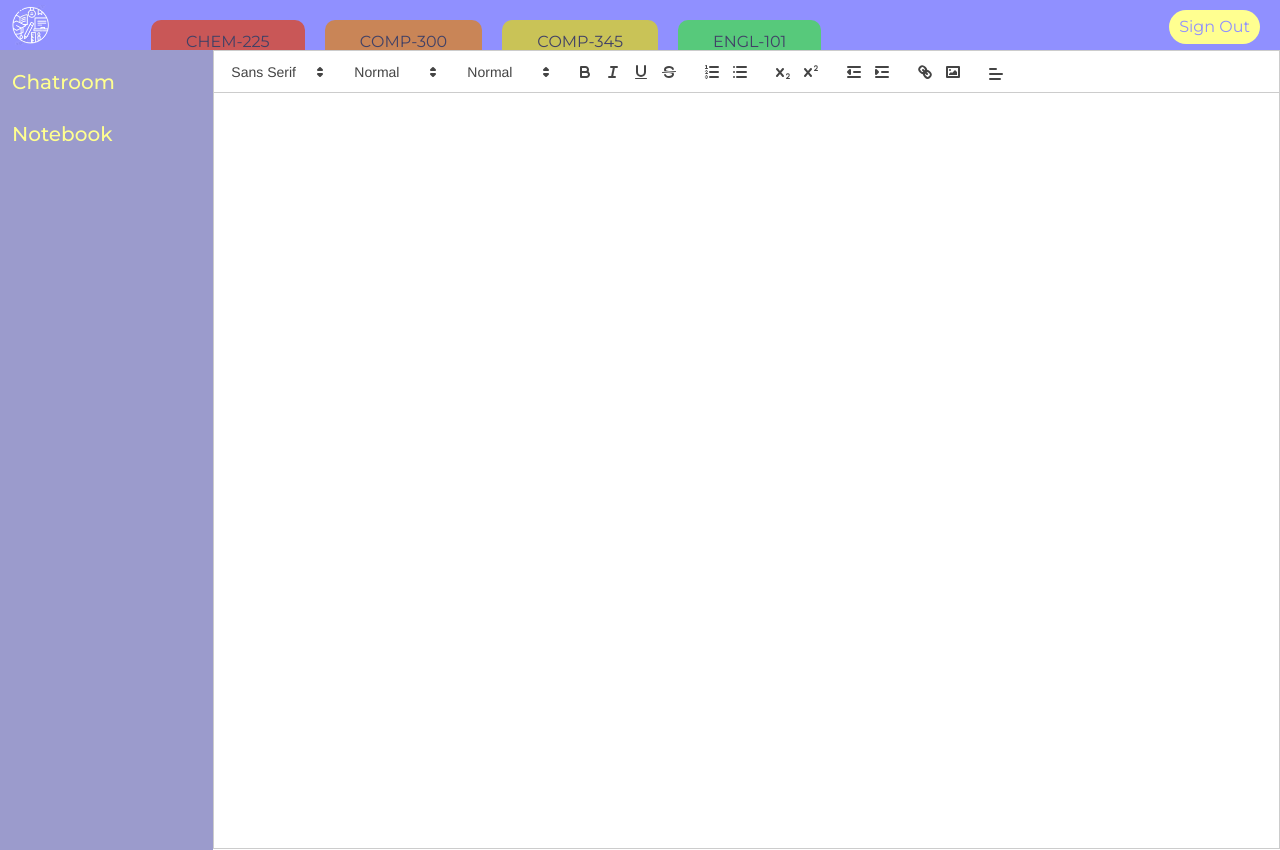
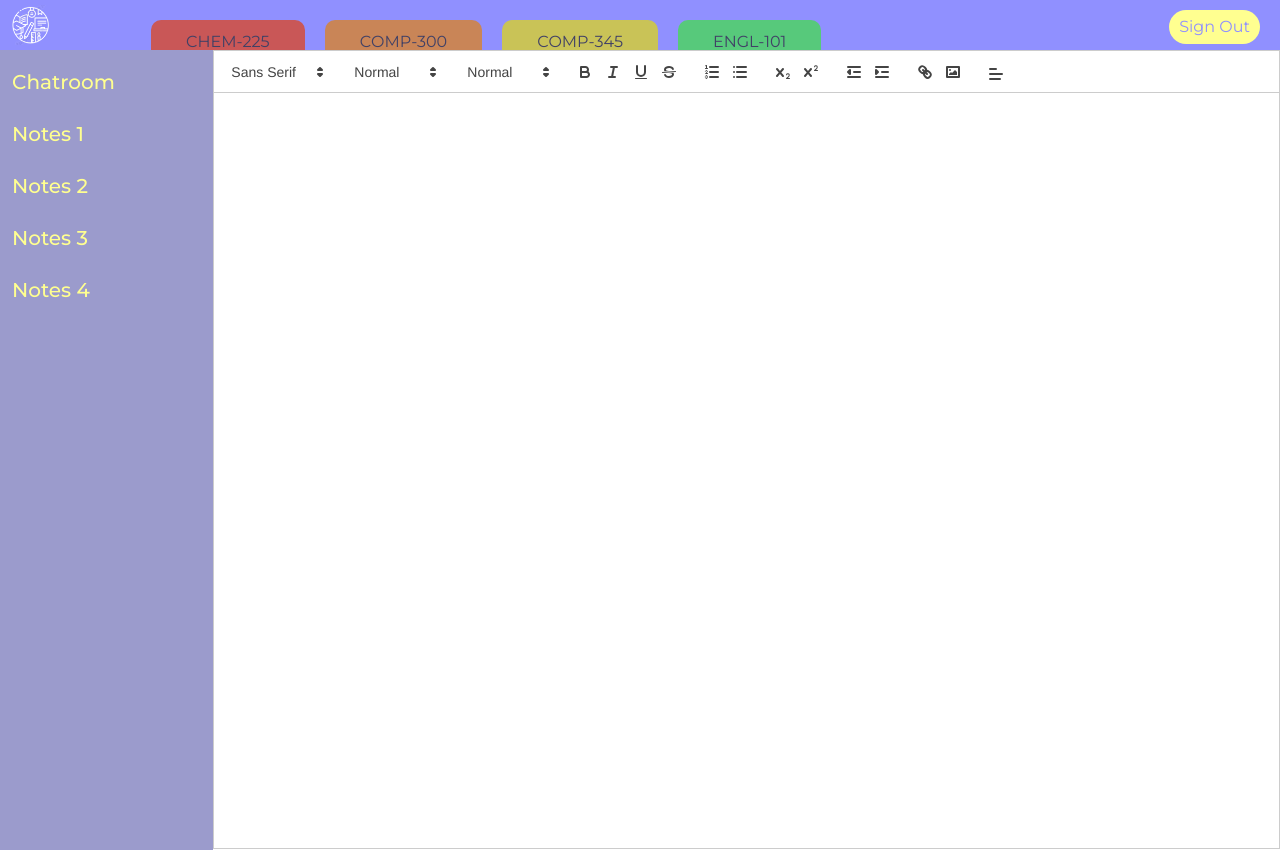
Before and after one commit to GHGFaber/ScribbleStudent, a React (Vite) app in the folder Frontend/: page /notebook in a window 1280 px wide. Built offline with nearby package versions, Linux system fonts and the light colour scheme.

Commit message:
Added support for multiple note pages

```diff
--- a/Frontend/src/App.jsx
+++ b/Frontend/src/App.jsx
@@ -4,10 +4,12 @@ import LoginPage from './pages/LoginPage.jsx';
 import CreateAccount from './pages/CreateAccount.jsx';
 import Chatroom from './pages/Chatroom.jsx';
 import Notebook from './pages/Notebook.jsx';
-import {useState} from 'react';
+import {createRef, useState} from 'react';
 import {BrowserRouter, Routes, Route} from "react-router-dom";
 
 function App() {
+
+  const [initial, setInitial] = useState('');
 
   const [chats, setChats] = useState([
     {
@@ -80,6 +82,33 @@ function App() {
     }
   ]);
 
+  const [userNotes, setUserNotes] = useState([
+    {
+      title: "Notes 1",
+      filename: "notes1.txt",
+      fileID: 1234567890,
+      text: "I'm just playing games"
+    },
+    {
+      title: "Notes 2",
+      filename: "notes2.txt",
+      fileID: 9876543210,
+      text: "I know that's plastic love"
+    },
+    {
+      title: "Notes 3",
+      filename: "notes3.txt",
+      fileID: 2252252250,
+      text: "Dance to the plastic beat"
+    },
+    {
+      title: "Notes 4",
+      filename: "notes4.txt",
+      fileID: 7777777777,
+      text: "Another morning comes"
+    }
+  ]);
+
   return (
     <BrowserRouter>
       <div className="App">
@@ -87,8 +116,8 @@ function App() {
             <Route index element={<Home/>}/>
             <Route path="login-page" element={<LoginPage/>}/>
             <Route path="create-account" element={<CreateAccount/>}/>
-            <Route path="notebook" element={<Notebook classes={classes}/>}/>
-            <Route path="chatroom" element={<Chatroom chats={chats} classes={classes} activeUsers={activeUsers} inactiveUsers={inactiveUsers}/>}/>
+            <Route path="notebook" element={<Notebook classes={classes} notePages={userNotes} initData={initial}/>}/>
+            <Route path="chatroom" element={<Chatroom chats={chats} classes={classes} activeUsers={activeUsers} inactiveUsers={inactiveUsers} notePages={userNotes}/>}/>
         </Routes>
       </div>
     </BrowserRouter>
--- a/Frontend/src/components/Sidebar.jsx
+++ b/Frontend/src/components/Sidebar.jsx
@@ -1,5 +1,30 @@
 import {Link} from "react-router-dom";
-function Sidebar() {
+function Sidebar({parentCallback, notePages, initData, temp}) {
+
+    let targetFile = '';
+
+    function get_that_file(setOfNotes, filename) {
+        return setOfNotes.find((page) => page.filename == filename);
+    }
+
+    function get_that_file_wrapper(setOfNotes, filename, data) {
+        if (targetFile == '') {
+            targetFile = get_that_file(setOfNotes, filename);
+        } else {
+            targetFile = initData;
+            console.log("target is " + targetFile.name);
+        }
+        console.log(filename);
+        console.log("This was clicked");
+        parentCallback(targetFile, data);
+        temp = data;
+        console.log("The temp is " + temp.filename);
+        if (data != '') {
+            targetFile = data;
+            console.log("The target is " + targetFile.filename);
+        }
+    }
+
     return (
         <sidebar>
             <div className="the-column">
@@ -11,13 +36,17 @@ function Sidebar() {
                             </div>
                         </Link>
                     </li>
-                    <li className="side-list">
-                        <Link className="the-link" to="/notebook">
+                    {
+                        notePages.map(page => (
+                        <li className="side-list">
+                            <Link className="the-link" to={{pathname: "/notebook", state: "hello"}} targetPage={targetFile} onClick={() => get_that_file_wrapper(notePages, page.filename, page)}>
                             <div className="side-selection">
-                                <h5>Notebook</h5>
+                                <h5>{page.title}</h5>
                             </div>
-                        </Link>
-                    </li>
+                            </Link>
+                        </li>
+                        ))
+                    }
                 </ul>
             </div>
         </sidebar>
--- a/Frontend/src/pages/Chatroom.jsx
+++ b/Frontend/src/pages/Chatroom.jsx
@@ -1,8 +1,17 @@
 import Navbar from "../components/Navbar.jsx";
 import Sidebar from "../components/Sidebar.jsx";
 import Userbar from "../components/Userbar.jsx";
+import {useState} from "react";
 
-function Chatroom({chats, classes, activeUsers, inactiveUsers}) {
+function Chatroom({chats, classes, activeUsers, inactiveUsers, notePages}) {
+
+    const [initData, setInitData] = useState('');
+    const [value, setValue] = useState('');
+    let temp = '';
+
+    let dummyCallback = (childData, initData) => {
+        initData = childData;
+    }
 
     function get_time(timestamp) {
         const date = new Date(timestamp);
@@ -34,7 +43,7 @@ function Chatroom({chats, classes, activeUsers, inactiveUsers}) {
             <div className="container-fluid">
                 <div className="row no-gutters">
                     <div className="col-2 column1">
-                        <Sidebar/>
+                        <Sidebar parentCallback={dummyCallback} notePages={notePages} initData={initData} temp={temp}/>
                     </div>
                     <div className="col-8 column2">
                         <div id="chat-window">
--- a/Frontend/src/pages/Notebook.jsx
+++ b/Frontend/src/pages/Notebook.jsx
@@ -3,8 +3,14 @@ import Sidebar from "../components/Sidebar.jsx";
 import ReactQuill from "react-quill";
 import 'react-quill/dist/quill.snow.css';
 import {useState} from "react";
-function Notebook({classes}) {
+function Notebook({classes, notePages, initData}) {
+
+    // const [initData, setInitData] = useState('');
     const [value, setValue] = useState('');
+    const temp = location.state;
+    console.log(location.state);
+
+    let currentFile = "";
     var toolbarOptions = [
         [{ 'font': [] }],
         [{ 'size': ['small', false, 'large', 'huge'] }],
@@ -20,6 +26,18 @@ function Notebook({classes}) {
         toolbar: toolbarOptions
     };
 
+    {/* currentFile.text */}
+
+    function get_that_data(childData, initData) {
+       if (initData != '') {
+            setValue(initData.text);
+            initData = '';
+       } else {
+            setValue(temp.text);
+            console.log("get_that_data()");
+       }
+    }
+
     return (
         <>
 
@@ -27,17 +45,15 @@ function Notebook({classes}) {
          <div className="container-fluid">
             <div className="row no-gutters">
                 <div className="col-2 column1">
-                    <Sidebar/>
+                    <Sidebar parentCallback={get_that_data} notePages={notePages} initData={initData}/>
                 </div>
                 <div className="col-10 column2 the-note-section">
-                    {/*<div id="note-window container-fluid"> */}
                     <ReactQuill
                         id="the-notes"
                         modules={module}
                         theme="snow"
                         value={value}
                         onChange={setValue} />
-                    {/*</div>*/}
                 </div>
             </div>
         </div>
```
